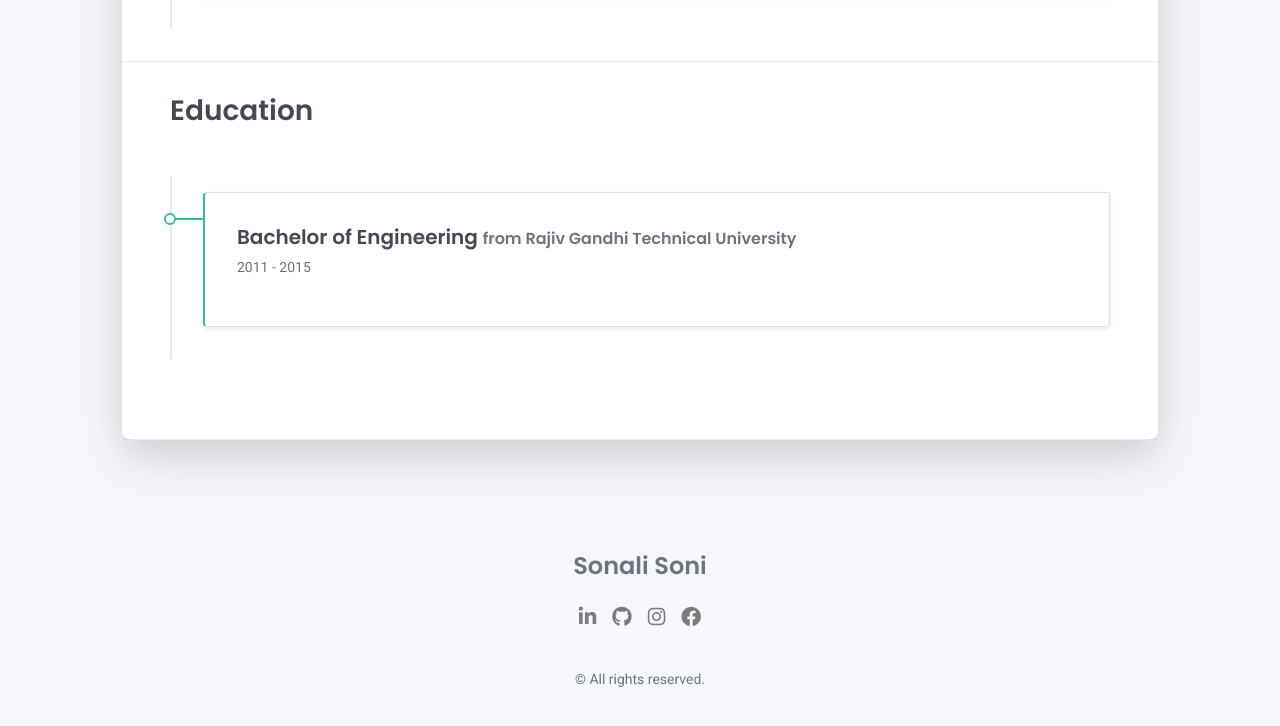
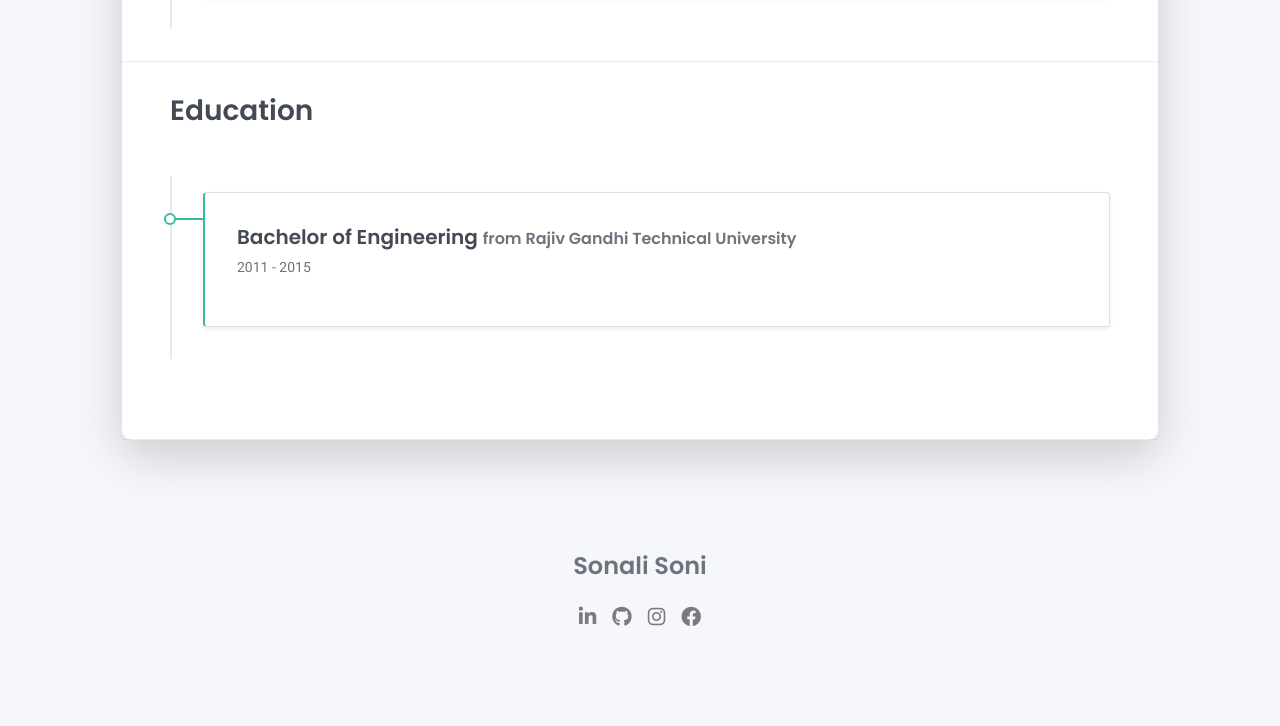
Before and after one commit to sonali-soni/portfolio, a plain HTML site: page index.html in a window 1280 px wide. Shown: the part 1974-2700 px from the top of the page. Drawn offline with Linux system fonts and the light colour scheme.

Commit message:
Updated footer

```diff
--- a/index.html
+++ b/index.html
@@ -230,9 +230,9 @@
             </nav>
           </div>
         </div>
-        <div class="text-small">
+        <!-- <div class="text-small">
           <div class="mb-1">&copy; All rights reserved.</div>
-        </div>
+        </div> -->
       </div>
     </footer>
     <script src="scripts/bootstrap.bundle.min.js?ver=1.2.0"></script>
```
